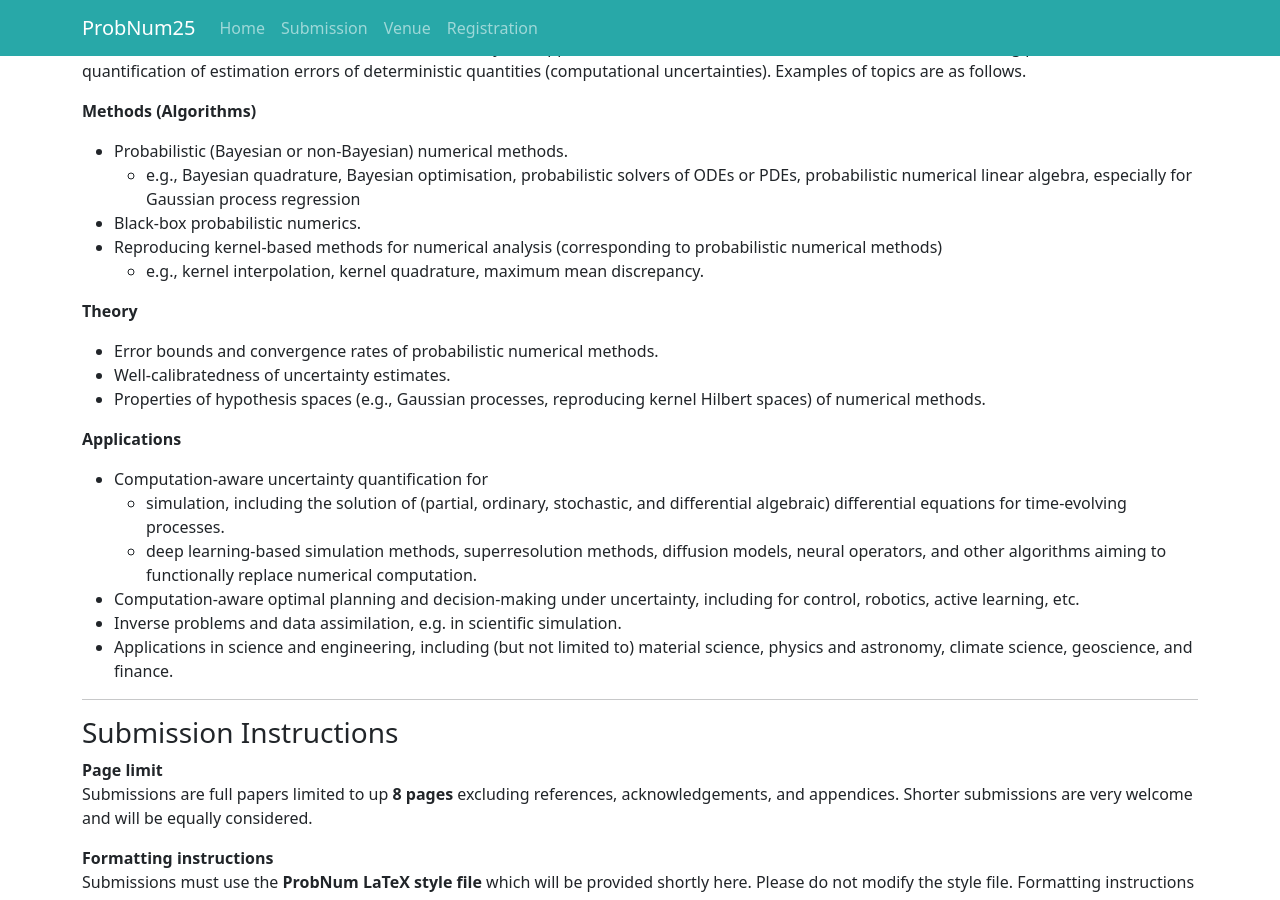
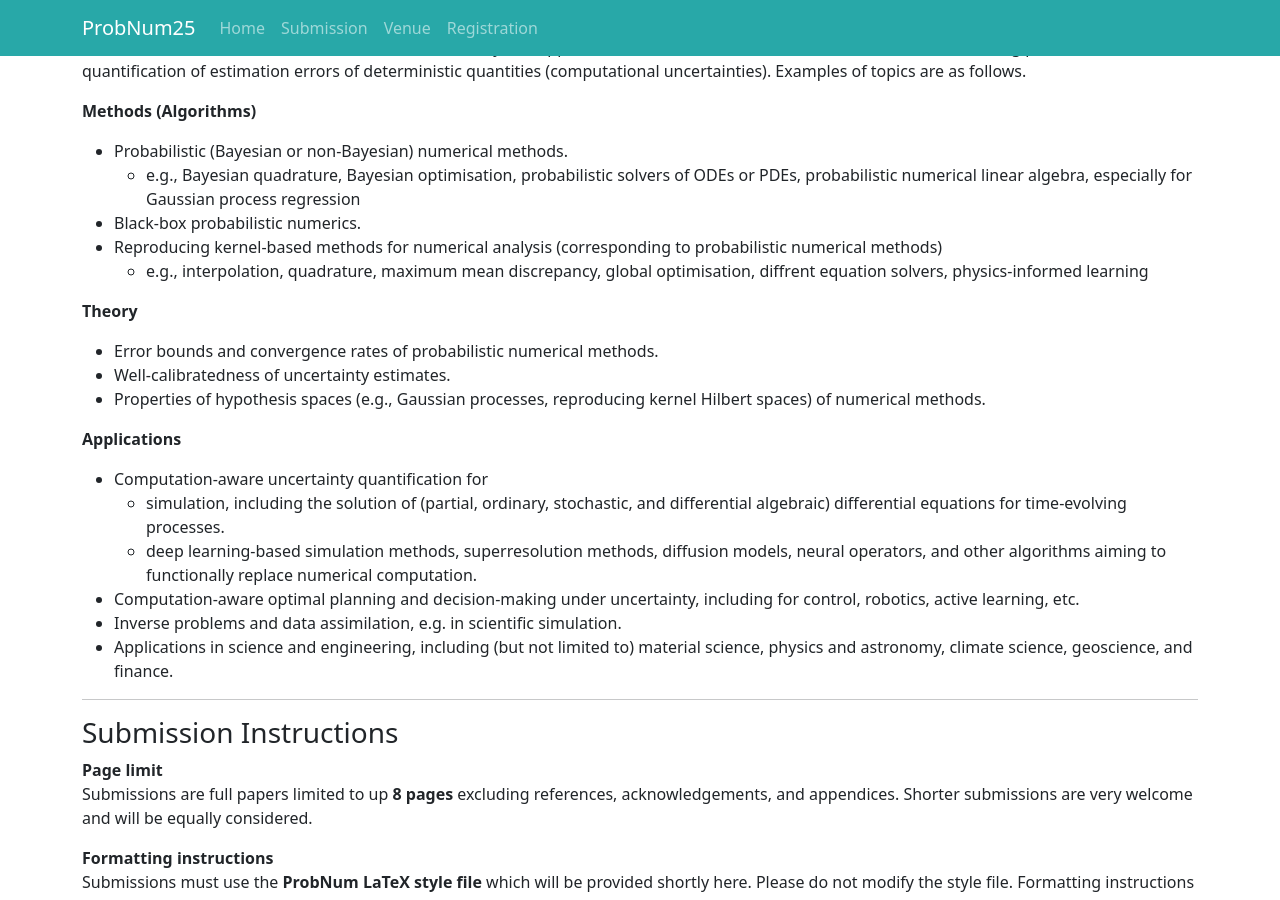
Before and after one commit to probnum2026/probnum2026.github.io, a Jekyll site: the page built from submissions.md, in a window 1280 px wide and 900 px high, scrolled down 856 px. Built offline with Jekyll 4.4.1, drawn with Linux system fonts in a browser that asks for light colours; nearby versions of some CDN libraries.

Commit message:
Update submissions.md

```diff
--- a/submissions.md
+++ b/submissions.md
@@ -35,7 +35,7 @@ ProbNum25 welcomes submissions on methods, theory and applications in Probabilis
   - e.g., Bayesian quadrature, Bayesian optimisation, probabilistic solvers of ODEs or PDEs, probabilistic numerical linear algebra, especially for Gaussian process regression
 - Black-box probabilistic numerics.
 - Reproducing kernel-based methods for numerical analysis (corresponding to probabilistic numerical methods)
-  - e.g., kernel interpolation, kernel quadrature, maximum mean discrepancy.
+  - e.g., interpolation, quadrature, maximum mean discrepancy, global optimisation, diffrent equation solvers, physics-informed learning
 
 **Theory**
 - Error bounds and convergence rates of probabilistic numerical methods.
```
